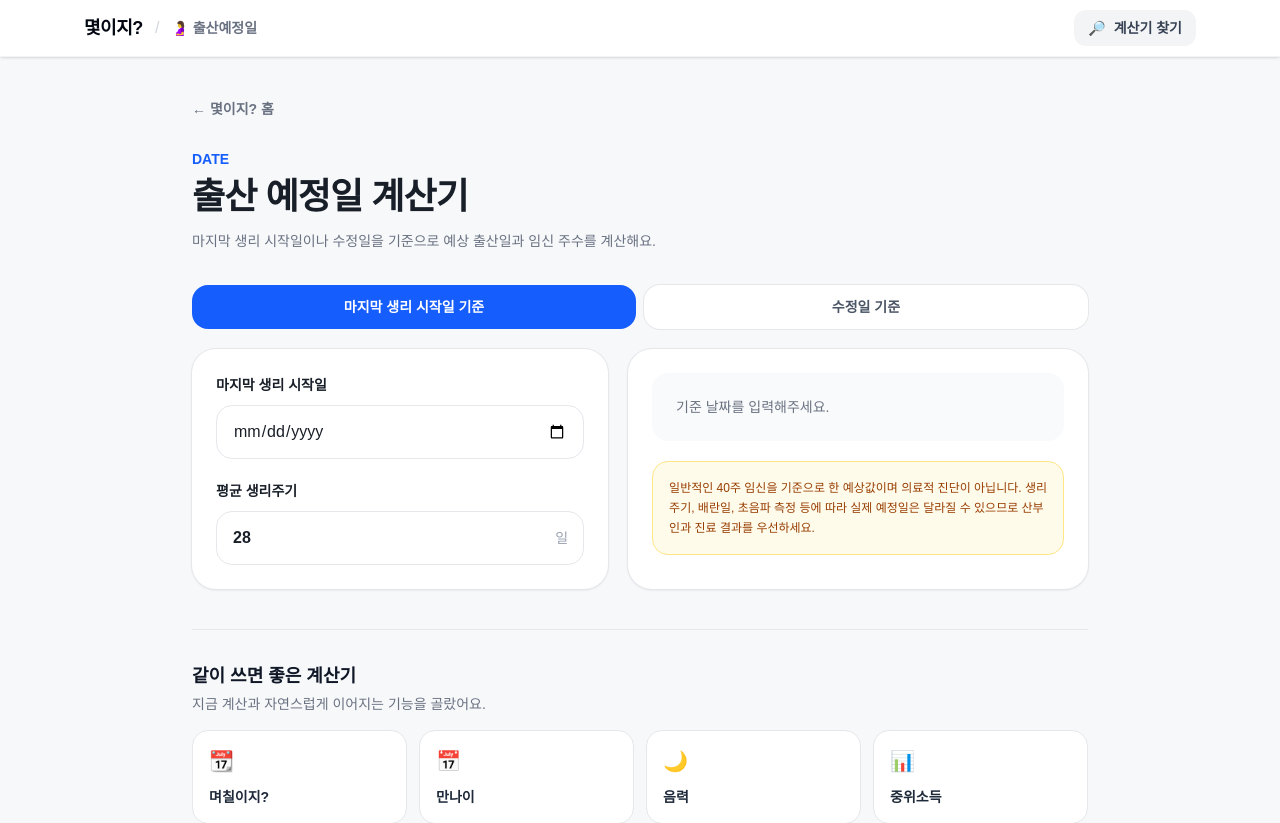
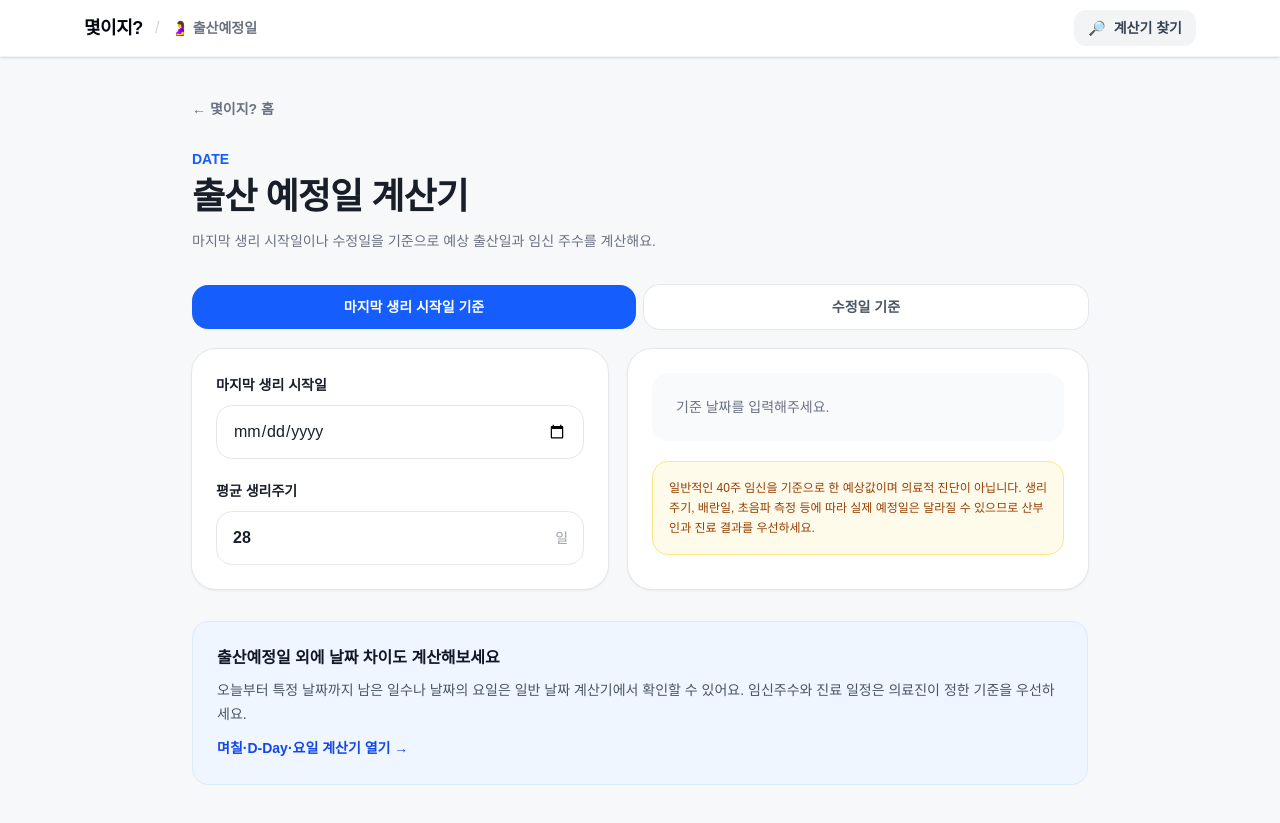
Before and after one commit to rjsgh166-commits/myeotiji, a Next.js app: page /due-date in a window 1280 px wide. Shown: the top 823 px of the page. Built offline with nearby package versions, Linux system fonts and the light colour scheme.

Commit message:
seo(v31): improve due-date/page.tsx content and navigation

```diff
--- a/app/due-date/page.tsx
+++ b/app/due-date/page.tsx
@@ -159,6 +159,17 @@ export default function DueDatePage() {
           </section>
         </div>
 
+        <section className="mt-8 rounded-2xl border border-blue-100 bg-blue-50 p-5 sm:p-6" aria-labelledby="due-date-related-days-title">
+          <h2 id="due-date-related-days-title" className="text-base font-black text-gray-900">출산예정일 외에 날짜 차이도 계산해보세요</h2>
+          <p className="mt-2 text-sm leading-6 text-gray-600">
+            오늘부터 특정 날짜까지 남은 일수나 날짜의 요일은 일반 날짜 계산기에서 확인할 수 있어요.
+            임신주수와 진료 일정은 의료진이 정한 기준을 우선하세요.
+          </p>
+          <Link href="/days" className="mt-3 inline-flex text-sm font-bold text-blue-700 hover:text-blue-800">
+            며칠·D-Day·요일 계산기 열기 →
+          </Link>
+        </section>
+
         <RelatedCalculators currentHref="/due-date" />
       </div>
     </main>
```
